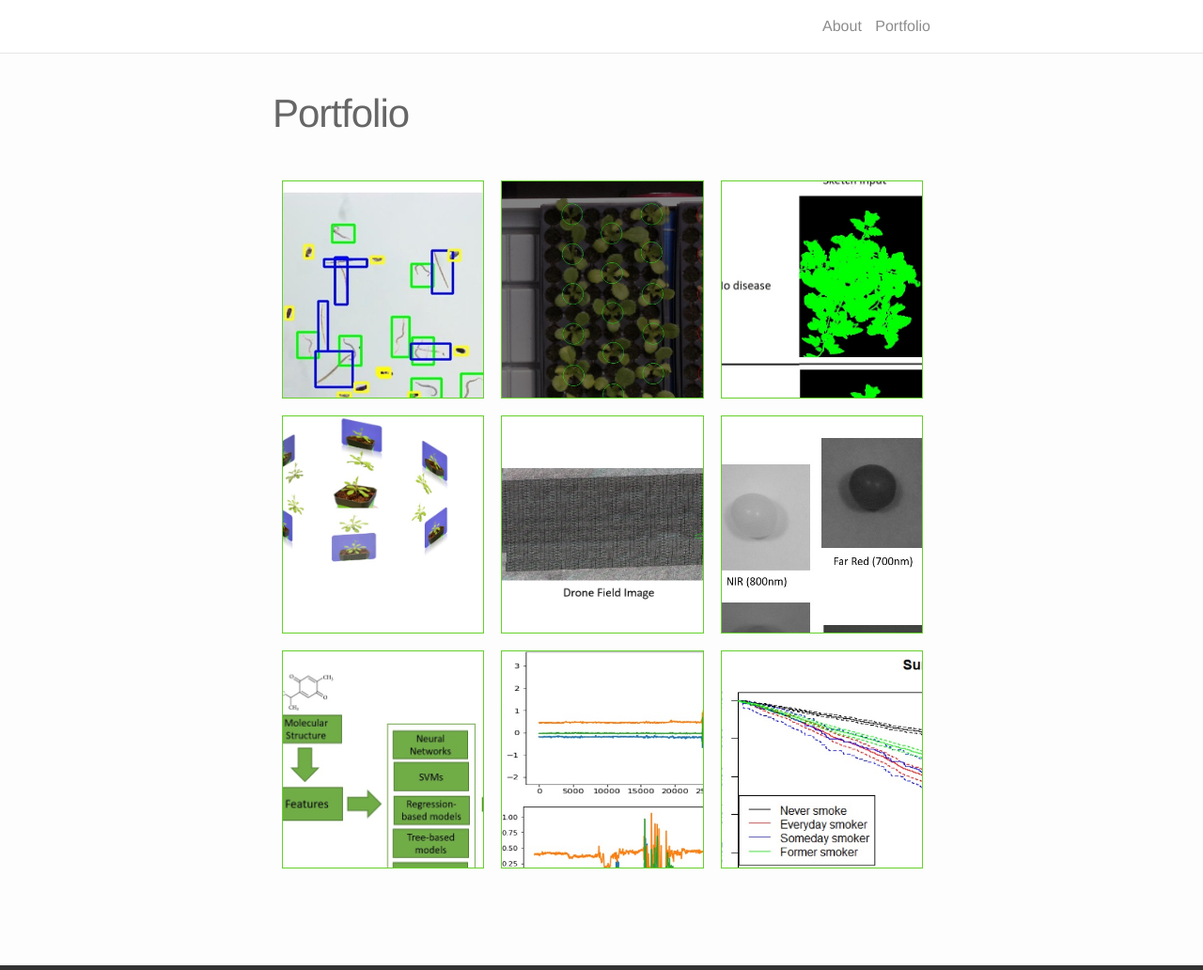
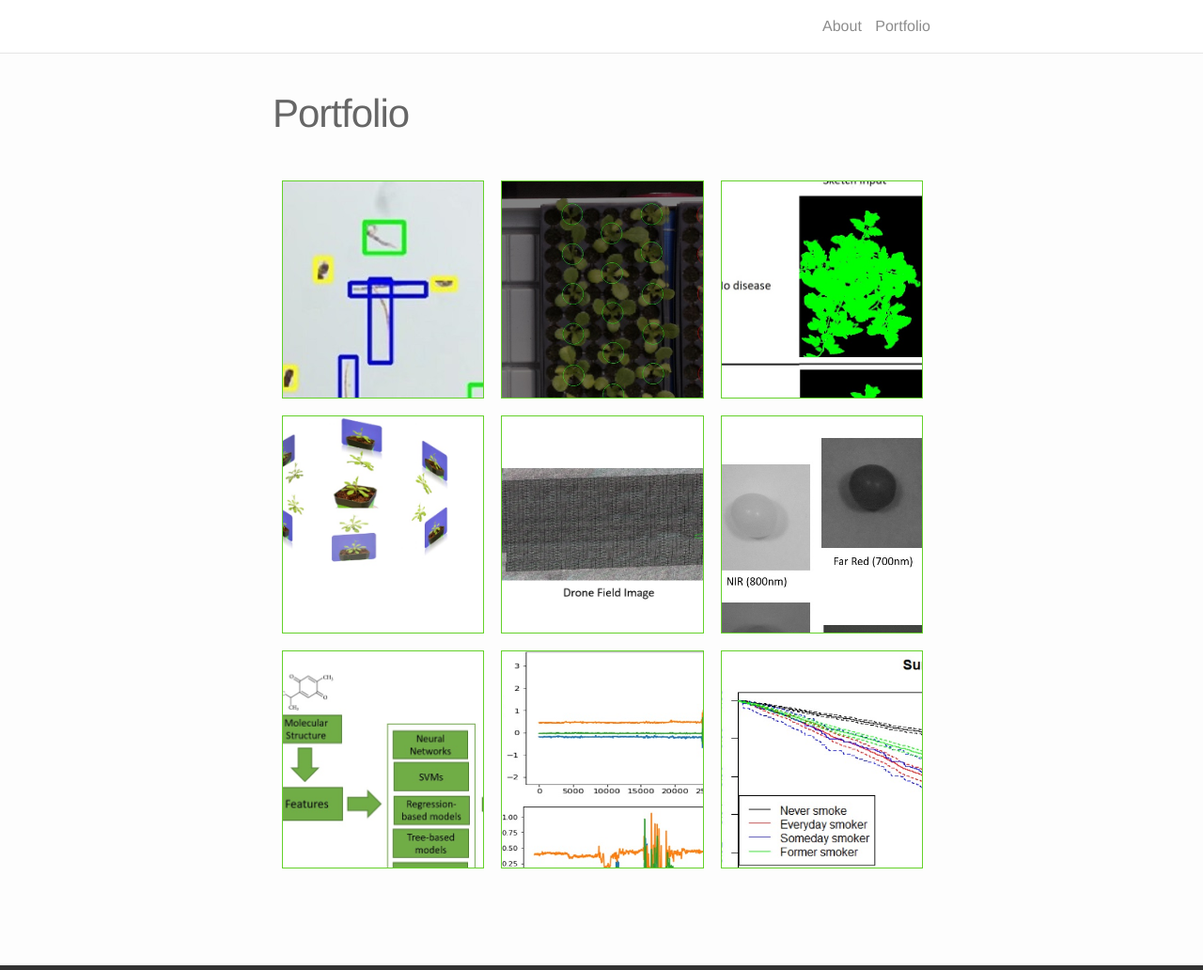
Before and after one commit to emeryanalytics/blog, a Jekyll site: the page built from portfolio.md, in a window 1280 px wide and 1032 px high. Shown: the whole window at 94% size. Built offline with Jekyll 4.4.1, drawn with Linux system fonts in a browser that asks for light colours; nearby versions of some CDN libraries.

Commit message:
update thumbnail

```diff
--- a/_portfolio/01_worm_counting.markdown
+++ b/_portfolio/01_worm_counting.markdown
@@ -2,7 +2,7 @@
 layout: post
 title: Worm counting
 description: Python, Tensorflow
-img: /img/worm_counting.jpg
+img: /img/thumbnail_worm_counting.jpg
 ---
 
 The project aims to automate the manual worm counting process which is tedious and time consuming for scientists. Each experiment can take 2 days for scientists to count egg/dead/alive worms.
```
Also changed, not shown: img/thumbnail_worm_counting.jpg (added).
